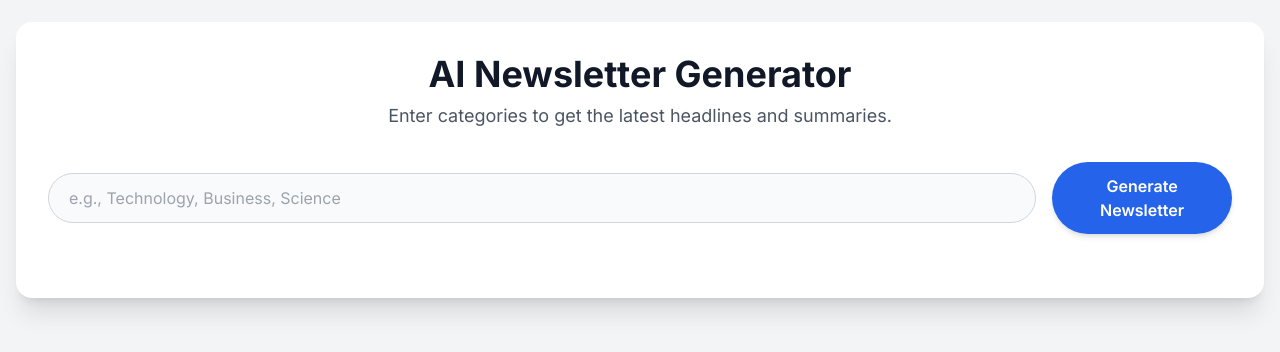
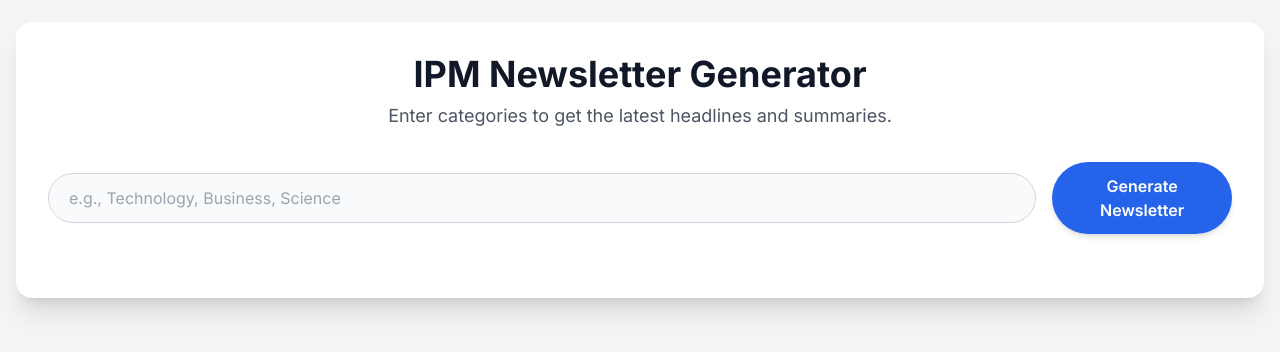
Before and after one commit to labdan/newstest, a website: page index.html in a window 1280 px wide. Shown: the part 240-592 px from the top of the page. Drawn offline with nearby package versions, Linux system fonts and the light colour scheme.

Commit message:
Update index.html

```diff
--- a/index.html
+++ b/index.html
@@ -92,7 +92,7 @@
 
 <div class="container bg-white p-8 rounded-2xl shadow-xl w-full">
     <div class="text-center mb-8 no-print">
-        <h1 class="text-4xl font-extrabold text-gray-900 mb-2">AI Newsletter Generator</h1>
+        <h1 class="text-4xl font-extrabold text-gray-900 mb-2">IPM Newsletter Generator</h1>
         <p class="text-lg text-gray-600">Enter categories to get the latest headlines and summaries.</p>
     </div>
 
```
